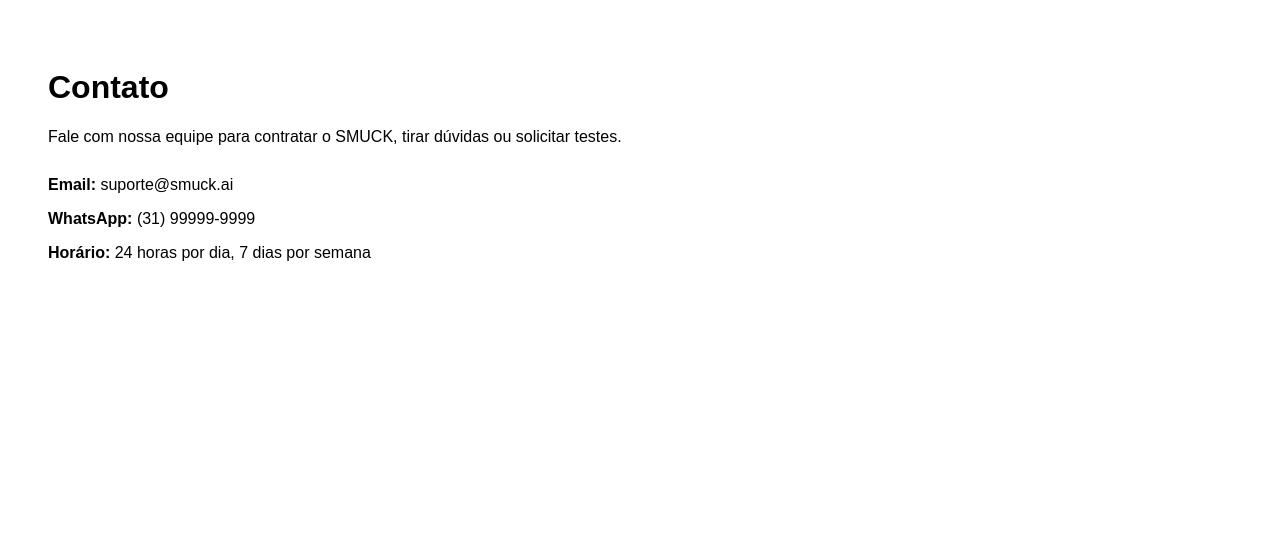
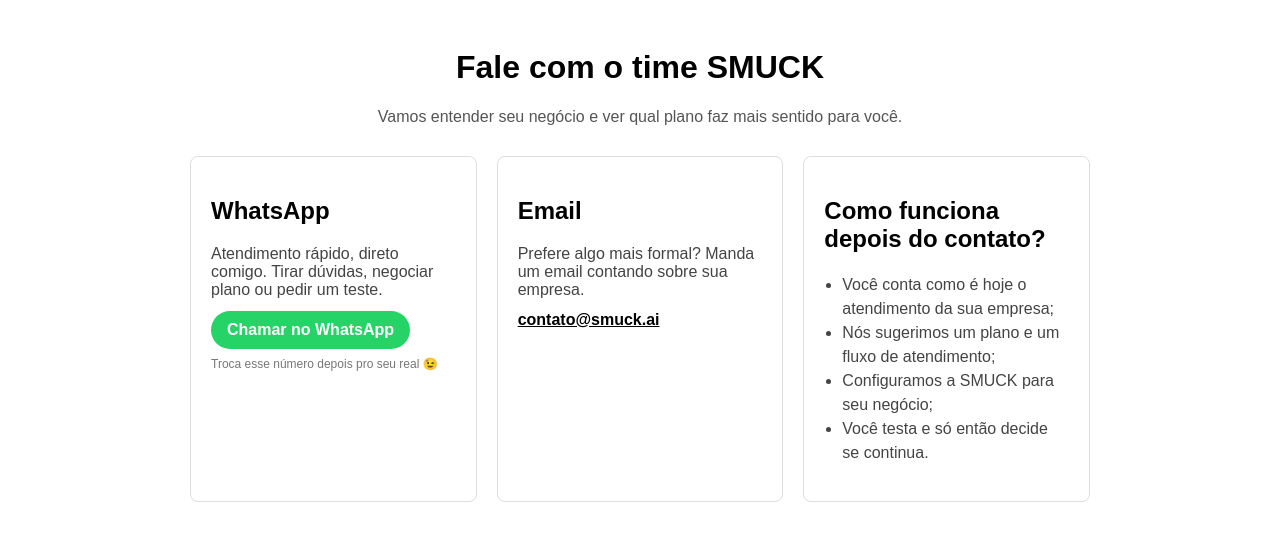
Before and after one commit to SMUCKcyr/SMUCK, a Next.js app: page /contact in a window 1280 px wide. Shown: the top 540 px of the page. Built offline with nearby package versions, Linux system fonts and the light colour scheme.

Commit message:
Update contact.jsx

```diff
--- a/pages/contact.jsx
+++ b/pages/contact.jsx
@@ -1,18 +1,105 @@
 export default function Contact() {
   return (
-    <div style={{ fontFamily: "Arial, sans-serif", padding: 40 }}>
-      <h1>Contato</h1>
+    <div style={styles.container}>
+      <header style={styles.header}>
+        <h1>Fale com o time SMUCK</h1>
+        <p style={styles.subtitle}>
+          Vamos entender seu negócio e ver qual plano faz mais sentido para você.
+        </p>
+      </header>
 
-      <p>
-        Fale com nossa equipe para contratar o SMUCK, tirar dúvidas ou solicitar
-        testes.
-      </p>
+      <main style={styles.main}>
+        <section style={styles.card}>
+          <h2>WhatsApp</h2>
+          <p style={styles.text}>
+            Atendimento rápido, direto comigo. Tirar dúvidas, negociar plano ou pedir um teste.
+          </p>
+          <a
+            href="https://wa.me/5531999999999"
+            style={styles.whatsButton}
+            target="_blank"
+          >
+            Chamar no WhatsApp
+          </a>
+          <p style={styles.hint}>Troca esse número depois pro seu real 😉</p>
+        </section>
 
-      <div style={{ marginTop: 30 }}>
-        <p><strong>Email:</strong> suporte@smuck.ai</p>
-        <p><strong>WhatsApp:</strong> (31) 99999-9999</p>
-        <p><strong>Horário:</strong> 24 horas por dia, 7 dias por semana</p>
-      </div>
+        <section style={styles.card}>
+          <h2>Email</h2>
+          <p style={styles.text}>
+            Prefere algo mais formal? Manda um email contando sobre sua empresa.
+          </p>
+          <a href="mailto:contato@smuck.ai" style={styles.link}>
+            contato@smuck.ai
+          </a>
+        </section>
+
+        <section style={styles.card}>
+          <h2>Como funciona depois do contato?</h2>
+          <ul style={styles.list}>
+            <li>Você conta como é hoje o atendimento da sua empresa;</li>
+            <li>Nós sugerimos um plano e um fluxo de atendimento;</li>
+            <li>Configuramos a SMUCK para seu negócio;</li>
+            <li>Você testa e só então decide se continua.</li>
+          </ul>
+        </section>
+      </main>
     </div>
   );
 }
+
+const styles = {
+  container: {
+    fontFamily: "Arial, sans-serif",
+    padding: 20,
+    maxWidth: 900,
+    margin: "0 auto",
+  },
+  header: {
+    textAlign: "center",
+    marginBottom: 30,
+  },
+  subtitle: {
+    color: "#555",
+    marginTop: 8,
+  },
+  main: {
+    display: "grid",
+    gridTemplateColumns: "repeat(auto-fit, minmax(260px, 1fr))",
+    gap: 20,
+  },
+  card: {
+    border: "1px solid #ddd",
+    borderRadius: 8,
+    padding: 20,
+    backgroundColor: "#fff",
+  },
+  text: {
+    color: "#444",
+    marginBottom: 12,
+  },
+  whatsButton: {
+    display: "inline-block",
+    padding: "10px 16px",
+    borderRadius: 999,
+    backgroundColor: "#25D366",
+    color: "#fff",
+    textDecoration: "none",
+    fontWeight: "bold",
+  },
+  hint: {
+    marginTop: 8,
+    fontSize: 12,
+    color: "#777",
+  },
+  link: {
+    color: "#000",
+    textDecoration: "underline",
+    fontWeight: "bold",
+  },
+  list: {
+    paddingLeft: 18,
+    color: "#444",
+    lineHeight: 1.5,
+  },
+};
```
